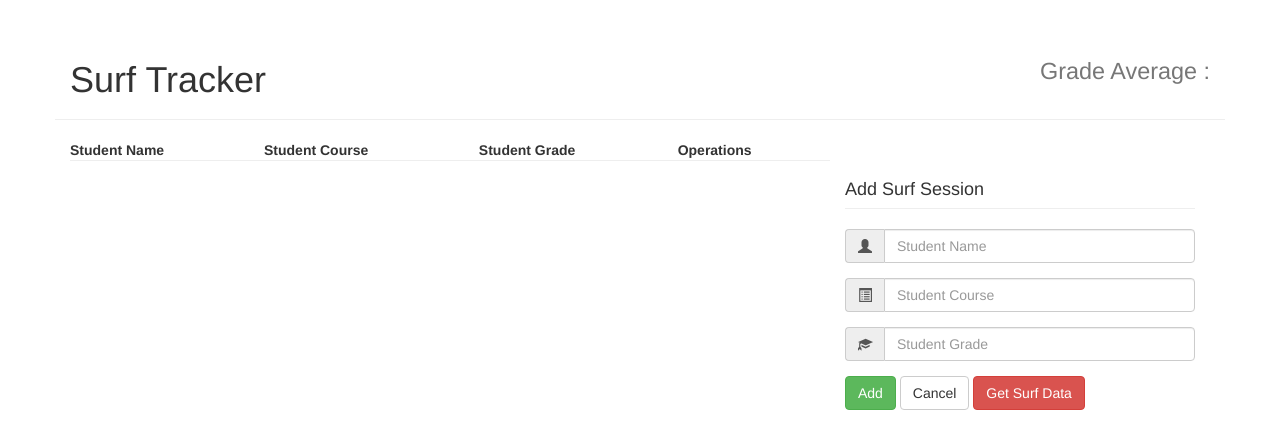
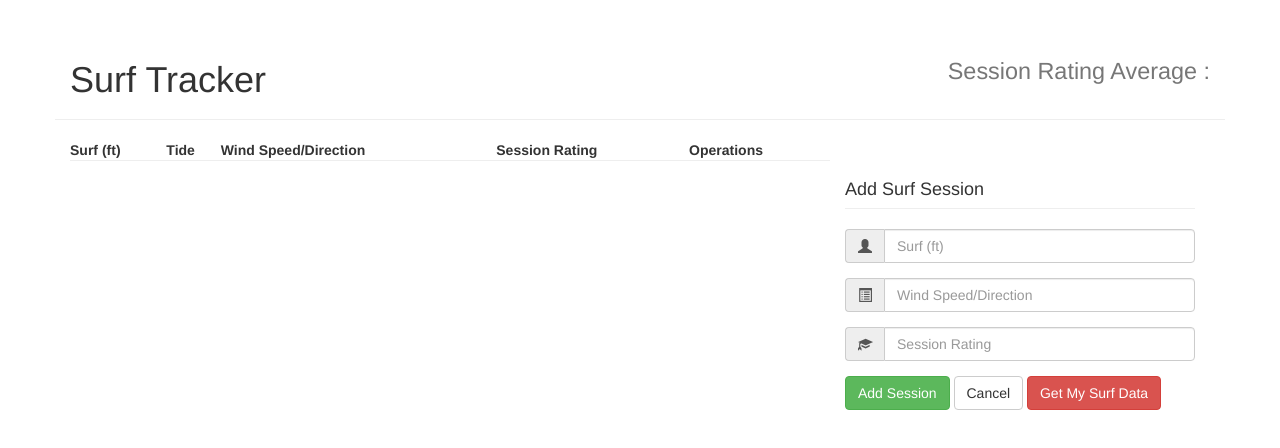
Before and after one commit to chronicSurfer/Surf-Tracker, a plain HTML site: page index.html in a window 1280 px wide. Drawn offline with nearby package versions, Linux system fonts and the light colour scheme.

Commit message:
Some small edits

```diff
--- a/index.html
+++ b/index.html
@@ -12,11 +12,11 @@
     <div class="row page-header">
         <!-- only show this element when the isnt on mobile -->
         <h1 class="col-lg-12 hidden-xs">Surf Tracker
-            <small class="pull-right">Grade Average : <span class="avgGrade label label-default"></span></small>
+            <small class="pull-right">Session Rating Average : <span class="avgGrade label label-default"></span></small>
         </h1>
         <!-- only show this element when the user gets to a mobile version -->
         <h3 class="col-xs-12 hidden-lg">Surf Tracker
-            <small class="pull-right">Grade Average : <span class="avgGrade label label-default"></span></small>
+            <small class="pull-right">Session Rating Average : <span class="avgGrade label label-default"></span></small>
         </h3>
     </div>
     <div class="student-add-form col-lg-4 pull-right">
@@ -25,34 +25,36 @@
             <span class="input-group-addon">
                 <span class="glyphicon glyphicon-user"></span>
             </span>
-            <input type="text" class="form-control" name="studentName" id="studentName" placeholder="Student Name">
+            <input type="text" class="form-control" name="studentName" id="studentName" placeholder="Surf (ft)">
         </div>
         <div class="input-group form-group">
             <span class="input-group-addon">
                 <span class="glyphicon glyphicon-list-alt"></span>
             </span>
             <input type="text" class="form-control" name="course" id="course"
-                   placeholder="Student Course">
+                   placeholder="Wind Speed/Direction">
         </div>
         <div class="input-group form-group">
             <span class="input-group-addon">
                 <span class="glyphicon glyphicon-education"></span>
             </span>
             <input type="text" class="form-control" name="studentGrade" id="studentGrade"
-                   placeholder="Student Grade">
+                   placeholder="Session Rating">
         </div>
-        <button type="button" class="btn btn-success" id="addButton">Add</button>
+        <button type="button" class="btn btn-success" id="addButton">Add Session</button>
         <button type="button" class="btn btn-default" id="cancelButton">Cancel</button>
-        <button type="button" class="btn btn-danger" id="fetchButton">Get Surf Data</button>
+        <button type="button" class="btn btn-danger" id="fetchButton">Get My Surf Data</button>
 
     </div>
     <div class="student-list-container">
         <table class="student-list col-lg-8 col-xs-12">
             <thead class="page-header">
             <tr>
-                <th>Student Name</th>
-                <th>Student Course</th>
-                <th>Student Grade</th>
+                <th>Surf (ft)</th>
+                <th>Tide</th>
+                <th>Wind Speed/Direction</th>
+
+                <th>Session Rating</th>
                 <th>Operations</th>
             </tr>
             </thead>
```
